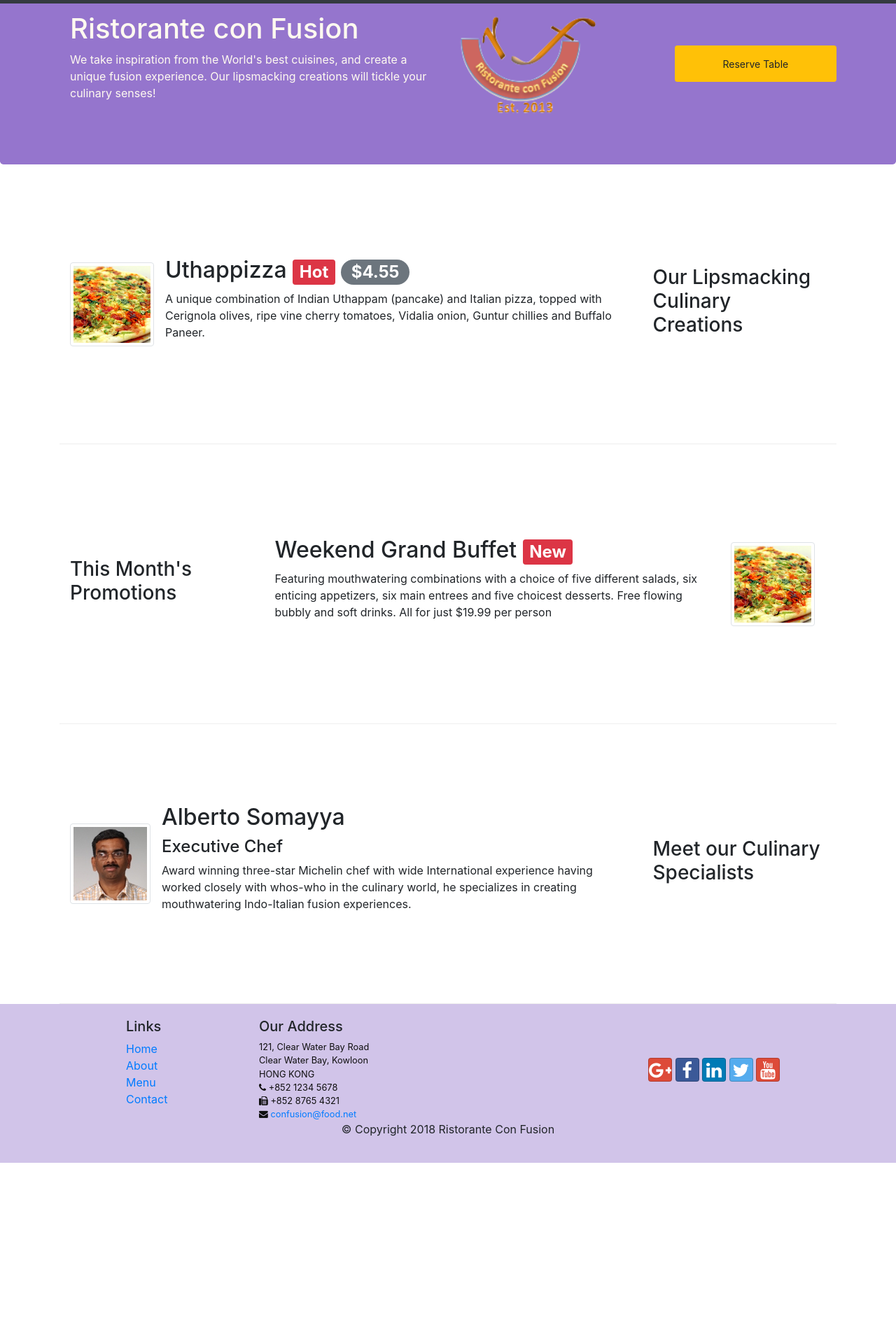
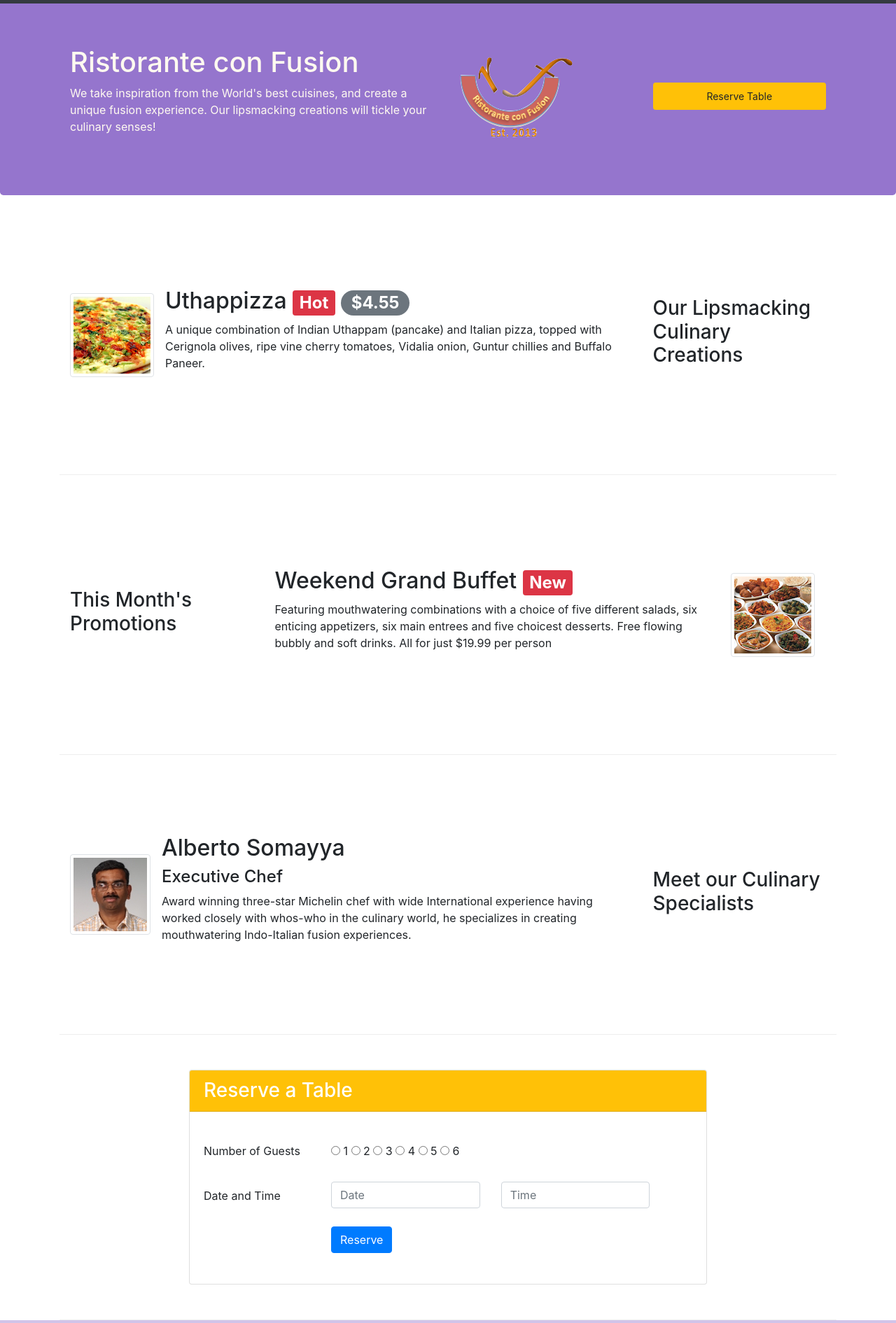
Before and after one commit to KushalKanungo/CourseraBootstrap, a website: page index.html in a window 1280 px wide. Shown: the part 53-1944 px from the top of the page at 70% size. Before the commit the page ends 1715 px from the top, so only its background shows below. Drawn offline with nearby package versions, Linux system fonts and the light colour scheme.

Commit message:
Book Now

```diff
--- a/index.html
+++ b/index.html
@@ -22,7 +22,7 @@
             <button class="navbar-toggler" type="button" data-toggle="collapse" data-target="#Navbar">
                 <span class="navbar-toggler-icon"></span>
             </button>
-            <a class="navbar-brand" href="#"><img src="img/logo.png" height="30" width="40"></a>
+            <a class="navbar-brand" href="#"><img src="img/logo.png" height="30" width="40" /></a>
             <div class="collapse navbar-collapse" id="Navbar">
                 <ul class="navbar-nav mr-auto">
                     <li class="nav-item active">
@@ -47,25 +47,29 @@
     </nav>
 
     <header class="jumbotron">
-        <div class="container">
-            <div class="row row-header">
-                <div class="col-12 col-sm-6">
+        <div class="container mt-5">
+            <div class="row row-header ">
+                <div class="col-12 col-sm-6 align-item-center">
                     <h1>Ristorante con Fusion</h1>
-                    <p>
-                        We take inspiration from the World's best cuisines, and create a
-                        unique fusion experience. Our lipsmacking creations will tickle
-                        your culinary senses!
-                    </p>
+                    <p>We take inspiration from the World's best cuisines, and create a unique fusion experience. Our
+                        lipsmacking creations will tickle your culinary senses!</p>
                 </div>
                 <div class="col-12 col-sm align-self-center">
-                    <div class="row">
-                        <img src="img/logo.png" class="img-fluid col-8 col-sm-5" alt="" srcset="">
-                        <button type="button" class="btn btn-sm btn-warning col-8 offset-2 offset-sm-2 col-sm-5 my-sm-5 ">Reserve Table</button>
-                    </div>
+                    <img src="img/logo.png" class="img-fluid" alt="" srcset="">
                 </div>
+
+                <div class="col-12 col-sm align-self-center">
+                    <button type="button" class="btn btn-sm btn-warning col-12 py-2"
+                    onclick="document.getElementById('card').scrollIntoView();">
+                        Reserve
+                        Table
+                    </button>
+                </div>
+
             </div>
         </div>
     </header>
+
 
     <div class="container">
         <div class="row row-content align-items-center">
@@ -74,18 +78,19 @@
             </div>
             <div class="col col-sm order-sm-first col-md">
                 <div class="media">
-                    <img src="img/uthappizza.png" alt="" class="d-flex mr-3 img-thumbnail align-self-center">
+                    <img src="img/uthappizza.png" alt="" class="d-flex mr-3 img-thumbnail align-self-center" />
                     <div class="media-body">
-                        <h2 class="mt-0">Uthappizza <span class="badge badge-danger">Hot</span> <span
-                                class="badge badge-pill badge-secondary">$4.55</span> </h2>
+                        <h2 class="mt-0">
+                            Uthappizza <span class="badge badge-danger">Hot</span>
+                            <span class="badge badge-pill badge-secondary">$4.55</span>
+                        </h2>
                         <p class="d-none d-sm-block">
-                            A unique combination of Indian Uthappam (pancake) and Italian pizza,
-                            topped with Cerignola olives, ripe vine cherry tomatoes, Vidalia
-                            onion, Guntur chillies and Buffalo Paneer.
+                            A unique combination of Indian Uthappam (pancake) and Italian
+                            pizza, topped with Cerignola olives, ripe vine cherry tomatoes,
+                            Vidalia onion, Guntur chillies and Buffalo Paneer.
                         </p>
                     </div>
                 </div>
-
             </div>
         </div>
 
@@ -95,15 +100,18 @@
             </div>
             <div class="col col-sm col-md">
                 <div class="media">
-                    <img src="img/uthappizza.png" alt="" class="d-flex mr-3 order-last img-thumbnail align-self-center">
+                    <img src="img/buffet.png" alt="" class="d-flex mr-3 order-last img-thumbnail align-self-center" />
                     <div class="media-body">
                         <div class="col col-sm col-md">
-                            <h2>Weekend Grand Buffet <span class="badge badge-danger">New</span></h2>
+                            <h2>
+                                Weekend Grand Buffet
+                                <span class="badge badge-danger">New</span>
+                            </h2>
                             <p class="d-none d-sm-block">
-                                Featuring mouthwatering combinations with a choice of five different
-                                salads, six enticing appetizers, six main entrees and five choicest
-                                desserts. Free flowing bubbly and soft drinks. All for just $19.99
-                                per person
+                                Featuring mouthwatering combinations with a choice of five
+                                different salads, six enticing appetizers, six main entrees
+                                and five choicest desserts. Free flowing bubbly and soft
+                                drinks. All for just $19.99 per person
                             </p>
                         </div>
                     </div>
@@ -117,19 +125,67 @@
             </div>
             <div class="col col-sm order-sm-first col-md">
                 <div class="media">
-                    <img src="img/alberto.png" alt="alberto" class="d-flex mr-3 img-thumbnail align-self-center">
+                    <img src="img/alberto.png" alt="alberto" class="d-flex mr-3 img-thumbnail align-self-center" />
                     <div class="media-body">
                         <h2 class="mr-0">Alberto Somayya</h2>
                         <h4>Executive Chef</h4>
                         <p class="d-none d-sm-block">
                             Award winning three-star Michelin chef with wide International
                             experience having worked closely with whos-who in the culinary
-                            world, he specializes in creating mouthwatering Indo-Italian fusion
-                            experiences.
+                            world, he specializes in creating mouthwatering Indo-Italian
+                            fusion experiences.
                         </p>
                     </div>
                 </div>
+            </div>
+        </div>
 
+        <div class="row row-content" id="card">
+            <div class="card col-12 col-lg-8 offset-lg-2 p-0">
+                <h3 class="card-header bg-warning text-white">Reserve a Table</h3>
+                <div class="card-body">
+                    <div class="row mt-4">
+                        <div class="col-3">
+                            <span>Number of Guests</span>
+                        </div>
+                        <div class="col-6">
+                            <fieldset id="group1">
+                                <input type="radio" id="1" name="group1" value="1" />
+                                <label for="1">1</label>
+                                <input type="radio" id="2" name="group1" value="2" />
+                                <label for="1">2</label>
+                                <input type="radio" id="3" name="group1" value="3" />
+                                <label for="1">3</label>
+                                <input type="radio" id="4" name="group1" value="4" />
+                                <label for="1">4</label>
+                                <input type="radio" id="5" name="group1" value="5" />
+                                <label for="5">5</label>
+                                <input type="radio" id="6" name="group1" value="6" />
+                                <label for="6">6</label>
+                            </fieldset>
+                        </div>
+                    </div>
+
+                    <div class="row mt-4">
+                        <div class="col-12 col-sm-3 py-2">
+                            <span>Date and Time</span>
+                        </div>
+
+                        <div class="col-12 col-sm-4">
+                            <input type="text" class="form-control" placeholder="Date" aria-label="Date" />
+                        </div>
+
+                        <div class="col-12 col-sm-4">
+                            <input type="text" class="form-control" placeholder="Time" aria-label="Time" />
+                        </div>
+                    </div>
+
+                    <div class="row mt-4 mb-4">
+                        <div class="col offset-md-3">
+                            <button type="button" class="btn btn-primary">Reserve</button>
+                        </div>
+                    </div>
+                </div>
             </div>
         </div>
     </div>
```
